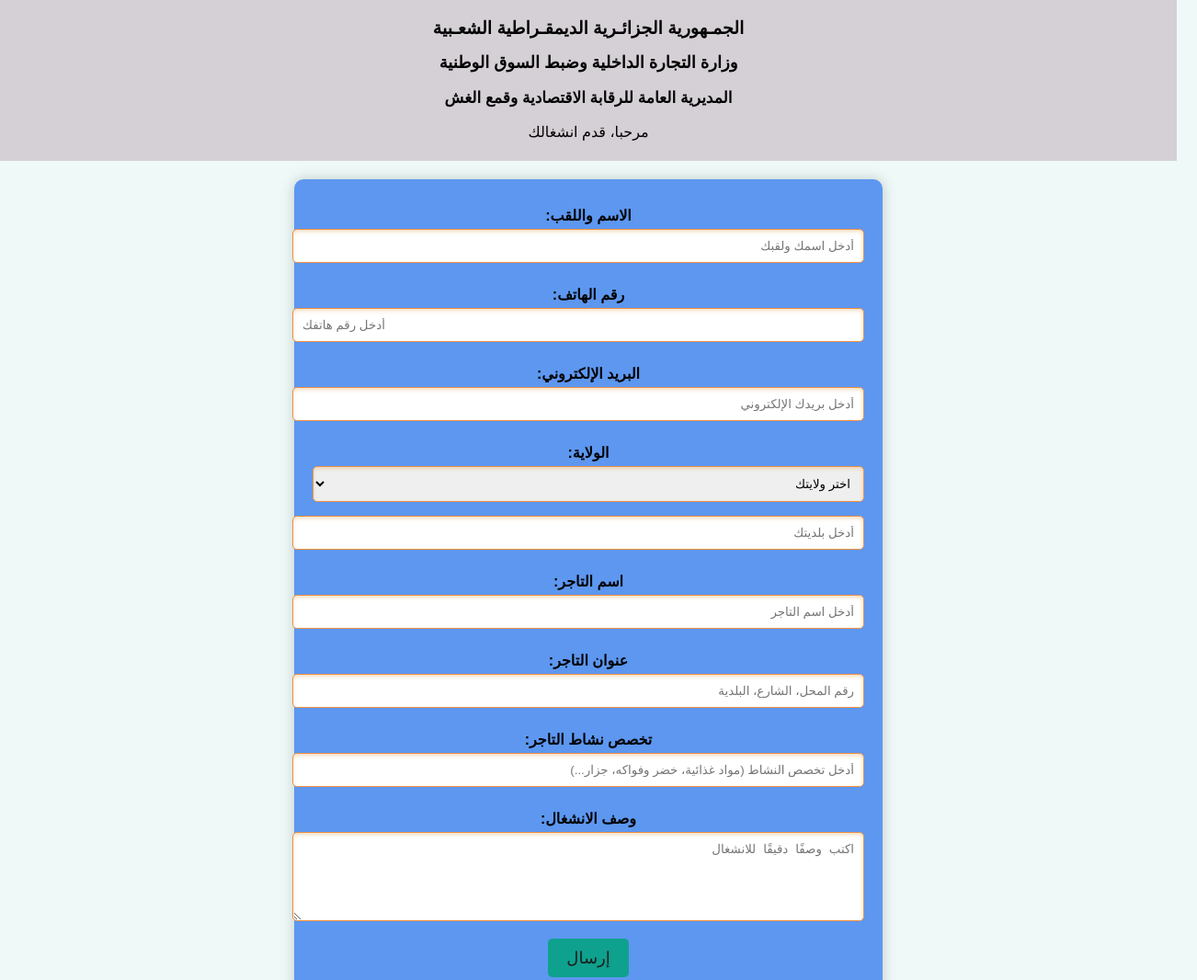
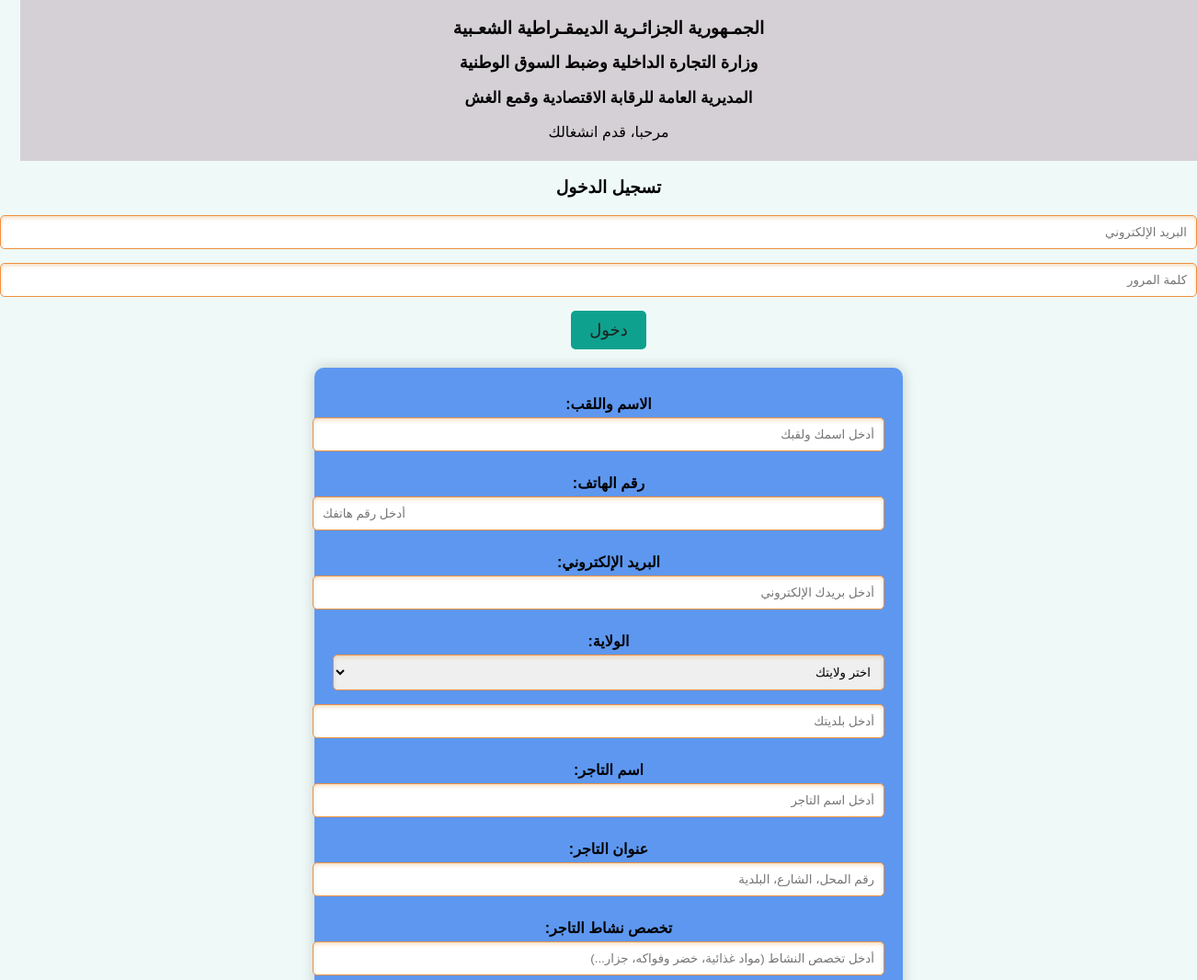
Before and after one commit to afifwalid/InshighalMCIRMN, a plain HTML site: page index.html in a window 1280 px wide. Shown: the top 1066 px of the page at 92% size, 1302 px wide, since content can reach past the window. Drawn offline with Linux system fonts and the light colour scheme.

Commit message:
Update index.html

```diff
--- a/index.html
+++ b/index.html
@@ -82,6 +82,13 @@
         <h3>المديرية العامة للرقابة الاقتصادية وقمع الغش</h3>
         <p>مرحبا، قدم انشغالك</p>
     </header>
+    <div id="loginForm">
+        <h3>تسجيل الدخول</h3>
+        <input type="email" id="loginEmail" placeholder="البريد الإلكتروني" required>
+        <input type="password" id="loginPassword" placeholder="كلمة المرور" required>
+        <button onclick="login()">دخول</button>
+        <p id="loginError" style="color:red;"></p>
+    </div>
     <form action="https://formspree.io/f/mdkkjljq" method="POST" enctype="multipart/form-data">
         <label for="fullName">الاسم واللقب:</label>
         <input type="text" id="fullName" name="fullName" placeholder="أدخل اسمك ولقبك" required>
@@ -153,6 +160,7 @@
             <option value="56">جانت</option>
             <option value="57">المغير</option>
             <option value="58">المنيعة</option><option         </select>
+        <form id="reportForm" style="display:none;" action="https://formspree.io/f/mdkkjljq" method="POST" enctype="multipart/form-data">
 
         <label for="municipality">البلدية:</label>
         <input type="text" id="municipality" name="municipality" placeholder="أدخل بلديتك" required>
```
